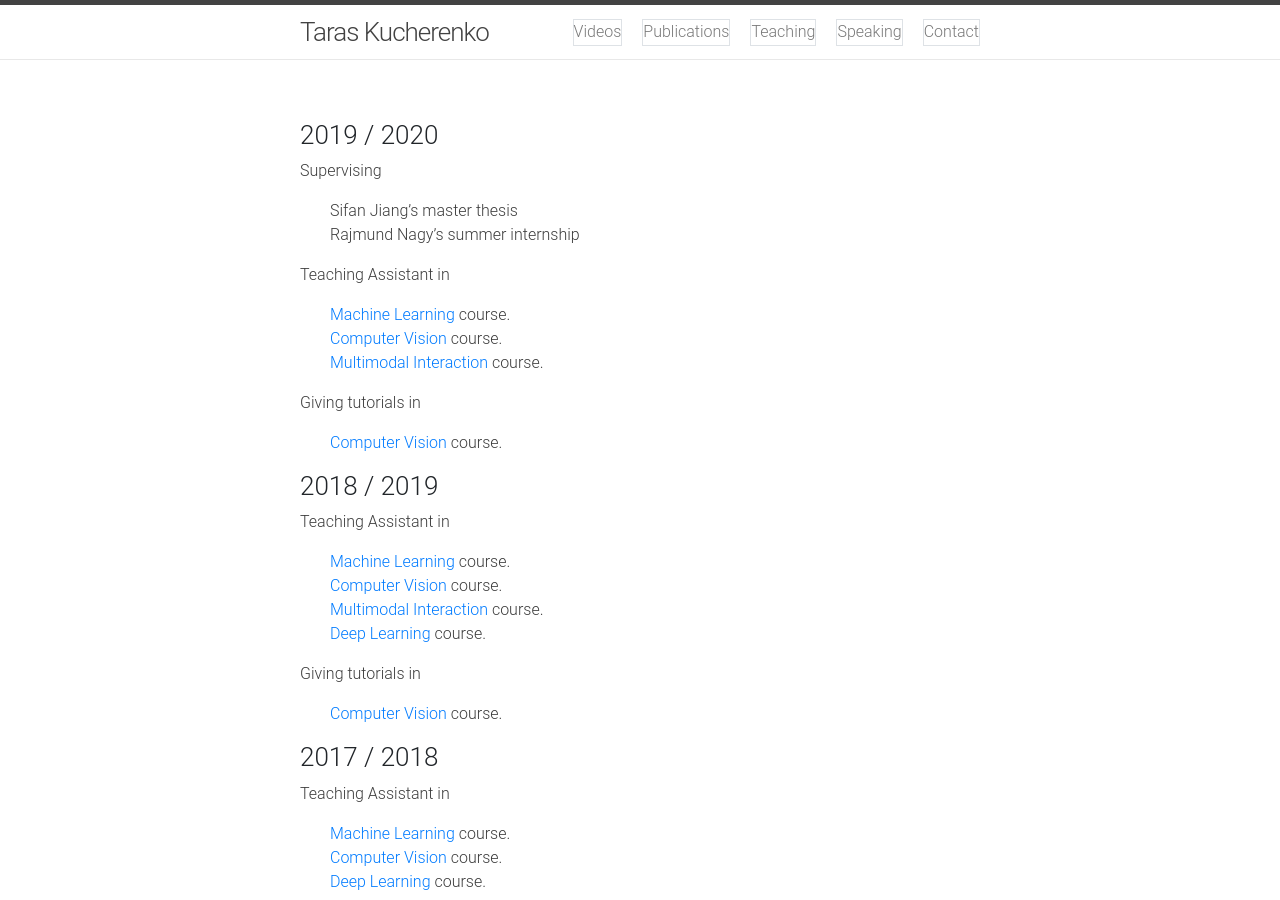
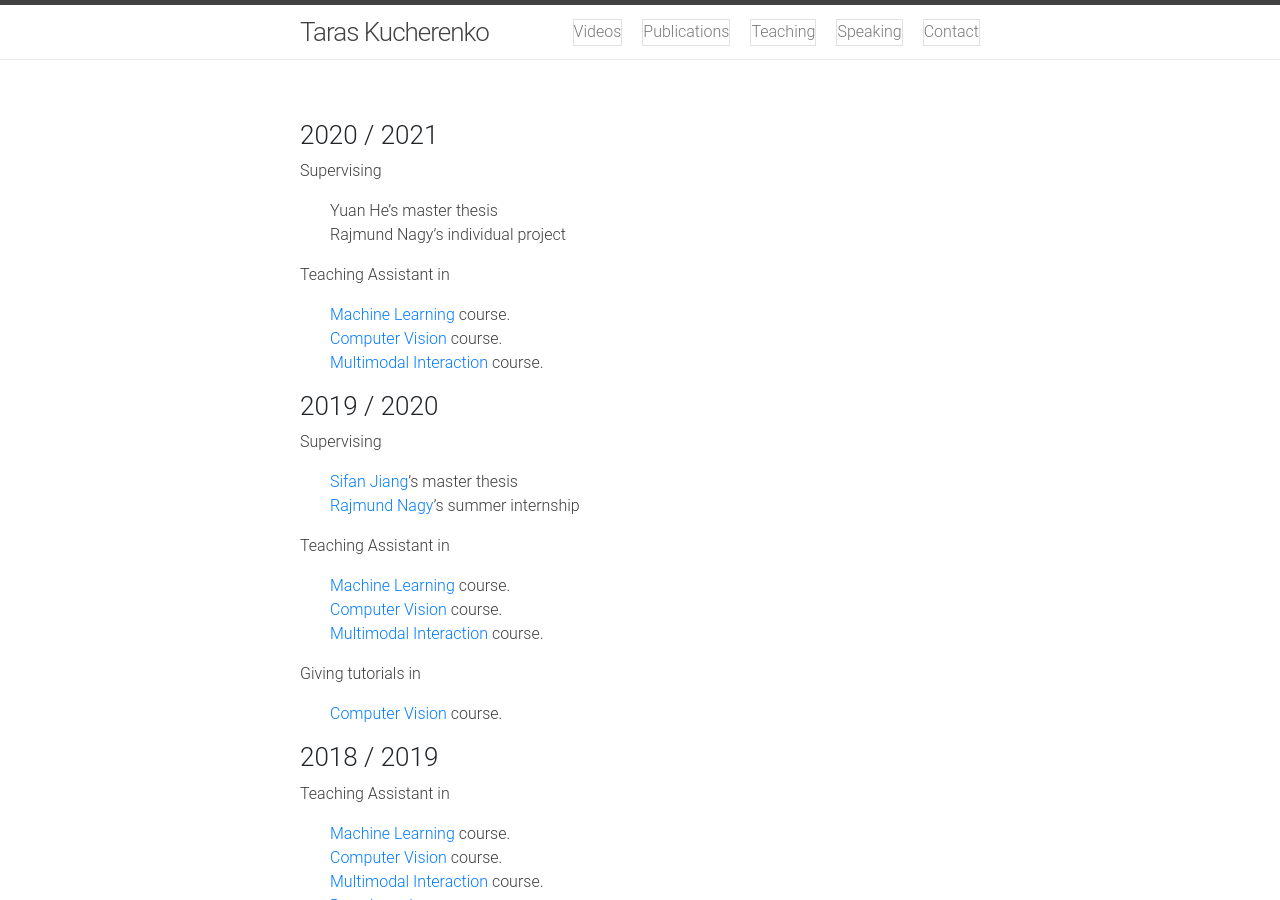
Before and after one commit to Svito-zar/Svito-zar.github.io, a Jekyll site: the page built from _pages/teaching.md, in a window 1280 px wide and 900 px high. Built offline with Jekyll 4.4.1, drawn with Linux system fonts in a browser that asks for light colours; nearby versions of some CDN libraries.

Commit message:
Update teaching info

```diff
--- a/_pages/teaching.md
+++ b/_pages/teaching.md
@@ -9,10 +9,20 @@ permalink: /teaching/
 <!-- Fonts & Icons -->
 <link rel="stylesheet" href="https://cdnjs.cloudflare.com/ajax/libs/font-awesome/5.14.0/css/all.min.css"  integrity="sha512-1PKOgIY59xJ8Co8+NE6FZ+LOAZKjy+KY8iq0G4B3CyeY6wYHN3yt9PW0XpSriVlkMXe40PTKnXrLnZ9+fkDaog==" crossorigin="anonymous">
 
+### 2020 / 2021
+Supervising
+* Yuan He's master thesis
+* Rajmund Nagy's individual project
+
+Teaching Assistant in
+* [Machine Learning](https://www.kth.se/student/kurser/kurs/DD2421?l=en) course.
+* [Computer Vision](https://www.kth.se/student/kurser/kurs/DD2423?l=en) course.
+* [Multimodal Interaction](https://www.kth.se/student/kurser/kurs/DT2140?l=en) course.
+
 ### 2019 / 2020
 Supervising
-* Sifan Jiang's master thesis
-* Rajmund Nagy's summer internship
+* [Sifan Jiang](https://www.linkedin.com/in/sifan-jiang-193168196/?originalSubdomain=se)'s master thesis
+* [Rajmund Nagy](https://www.linkedin.com/in/nagyrajmund/?originalSubdomain=se)'s summer internship
 
 Teaching Assistant in
 * [Machine Learning](https://www.kth.se/student/kurser/kurs/DD2421?l=en) course.
```
